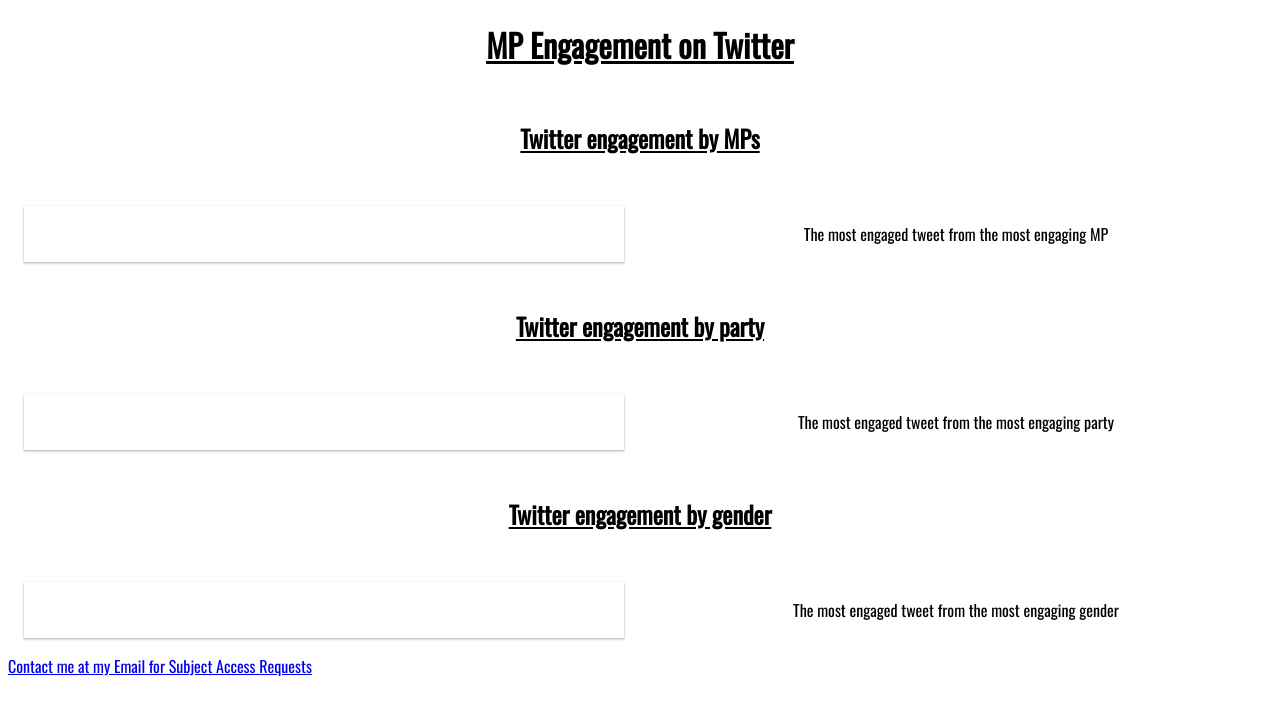
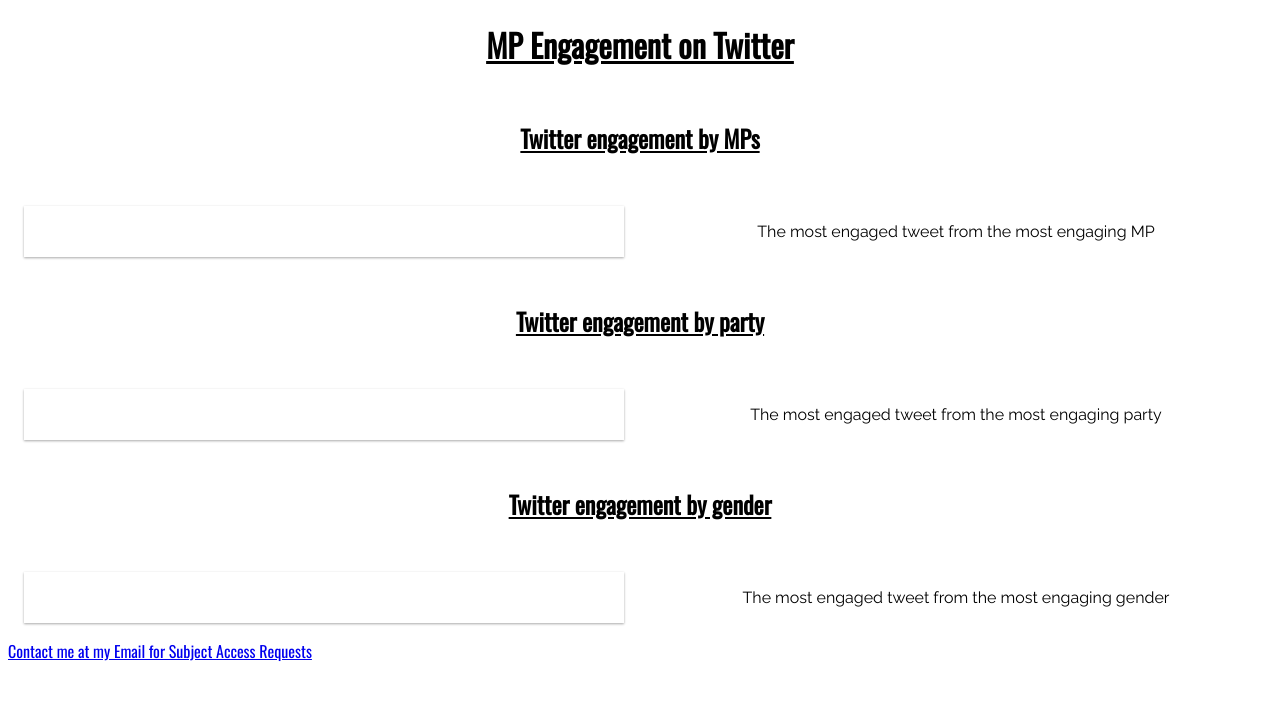
Before and after one commit to Brappington/mptweet, a Flask app: template app/templates/index.html in a window 1280 px wide. Shown: the top 715 px of the page. Run offline with Flask 2, Linux system fonts and the light colour scheme; the template is opened without the code that fills it, so the values that code supplies are empty; some libraries are stand-ins or nearby versions.

Commit message:
added font css variables

```diff
--- a/app/static/css/main.css
+++ b/app/static/css/main.css
@@ -1,3 +1,6 @@
+
+
+
 :root {
     --bgColor: white;
     --textColor: black;
@@ -5,22 +8,24 @@
     --bgDarkColor: #5b50b6;
     --textDarkColor: #FEFFFF;
     --accentDark: #538cd9;
+    --titleFont: 'Oswald', sans-serif;
+    --regularFont: 'Raleway', sans-serif;
 }
 
 body {
-    font-family: 'Oswald', sans-serif;
+    font-family: var(--titleFont);
     background: var(--bgColor);
 }
 
 h1 {
-    font-family: 'Oswald';
+    font-family: var(--titleFont);
     color: var(--textColor);
     text-align: center;
     text-decoration: underline;
 }
 
 h2 {
-    font-family: 'Oswald', sans-serif;
+    font-family: var(--titleFont);
     color: var(--textColor);
     text-align: center;
     padding-top: 10px;
@@ -67,4 +72,5 @@
  p {
      text-align: center;
      color: var(--textColor);
+     font-family: var(--regularFont);
  }
--- a/app/templates/index.html
+++ b/app/templates/index.html
@@ -7,8 +7,9 @@
     <meta name="description" content="MP twitter engagement app">
     <meta name="author" content="Jack Powell">
     <!-- load style sheets-->
-    <link href="https://fonts.googleapis.com/css?family=Oswald|Permanent+Marker&display=swap" rel="stylesheet">
     <link rel="stylesheet" href="{{ url_for('static', filename='css/main.css') }}">
+    <!-- load fonts -->
+    <link href="https://fonts.googleapis.com/css?family=Oswald|Raleway&display=swap" rel="stylesheet">
     <!-- Load jquery -->
     <script src="https://ajax.googleapis.com/ajax/libs/jquery/3.4.1/jquery.min.js"></script>
     <!--Load the AJAX API-->
```
